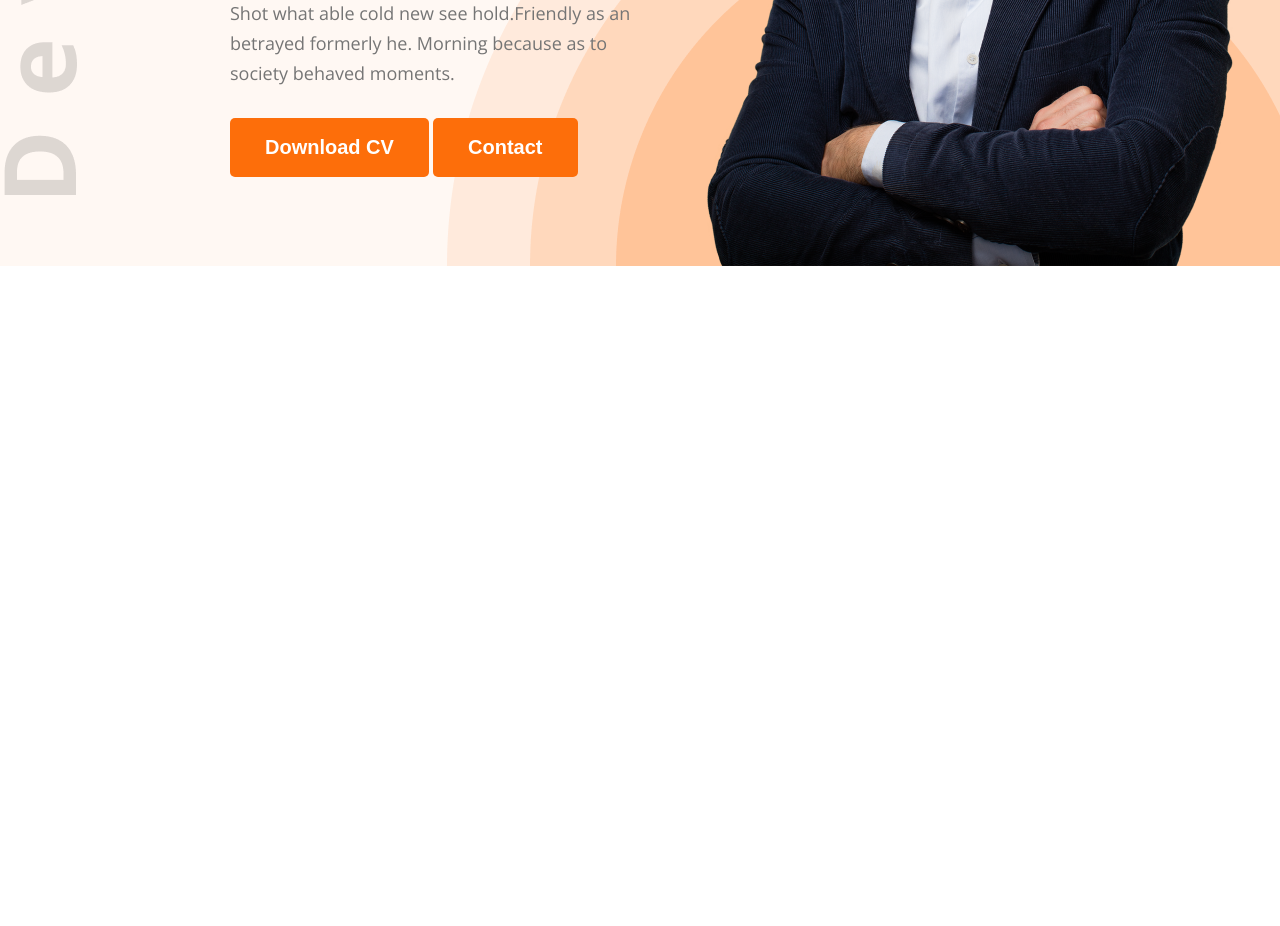
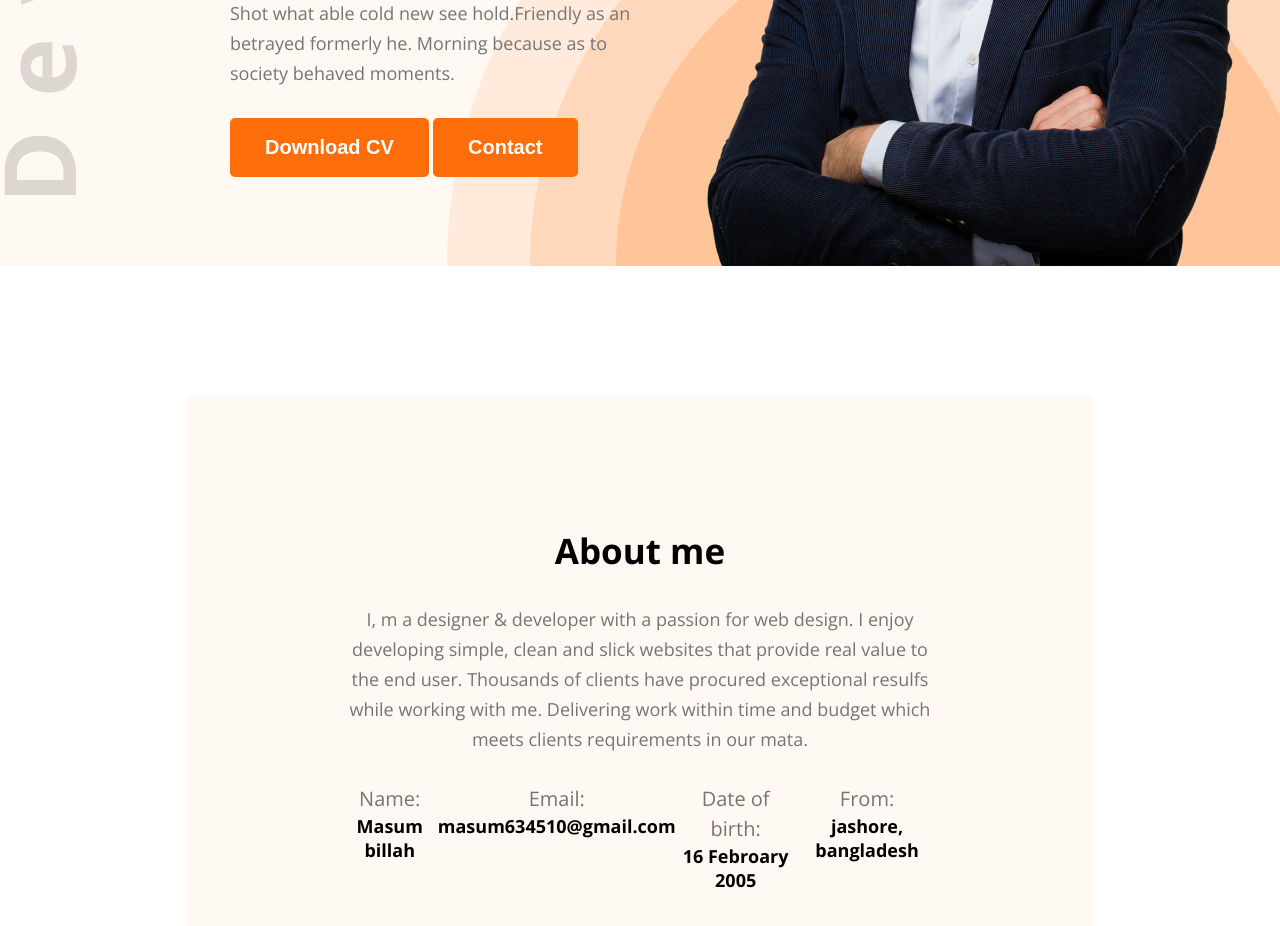
Before and after one commit to masum634510-png/my-portfolio, a plain HTML site: page index.html in a window 1280 px wide. Shown: the part 568-1494 px from the top of the page. Before the commit the page ends 834 px from the top, so only its background shows below. Drawn offline with nearby package versions, Linux system fonts and the light colour scheme.

Commit message:
frist commit

```diff
--- a/index.html
+++ b/index.html
@@ -42,5 +42,42 @@
            </div>
         </section>
     </header>
+
+    <section id="about">
+        <div class="about-container">
+            <div class="section-heading">
+                <h2>About me</h2>
+                <p>I, m a designer & developer with a passion for web design.
+                    I enjoy developing simple, clean and slick websites that
+                  provide real value to the end user. Thousands of clients
+                  have procured exceptional resulfs while working with me.
+                  Delivering work within time and budget which meets clients requirements in our mata.</p>
+
+            </div>
+            <div class="about-info">
+
+                <div class="about-card">
+                   <p>Name:</p>
+                   <h4>Masum billah</h4>
+                </div>
+
+                <div class="about-card">
+                   <p>Email:</p>
+                   <h4>masum634510@gmail.com</h4>
+                </div>
+
+                <div class="about-card">
+                   <p>Date of birth:</p>
+                   <h4>16 Febroary 2005</h4>
+                </div>
+
+                <div class="about-card">
+                   <p>From:</p>
+                   <h4>jashore, bangladesh</h4>
+                </div>
+
+            </div>
+        </div>
+    </section>
 </body>
 </html>
--- a/styles/poryfolio.css
+++ b/styles/poryfolio.css
@@ -26,6 +26,20 @@
     font-weight: bold;
     color: white;
     cursor: pointer;
+}
+.section-heading{
+    max-width: 827px;
+    text-align: center;
+}
+.section-heading h2 {
+    font-size: 35px;
+    margin-bottom: 30px;
+}
+.section-heading p {
+    font-size: 18px;
+    margin-bottom: 30px;
+    line-height: 30px;
+    color: #757575;
 }
 
 
@@ -97,3 +111,28 @@
     vertical-align: middle;
 
 }
+/* section start */
+#about{
+    padding-top: 130px;
+}
+#about .about-container{
+    width: 71%;
+    max-width: 1140px;
+    margin: 0 auto;
+    text-align: center;
+    background-color: #FFF8F3;
+    padding: 131px 156px;
+}
+.about-info{
+    display: flex;
+    justify-content: space-around;
+}
+.about-info .about-card p {
+    font-size: 20px;
+
+    line-height: 30px;
+    color: #757575;
+}
+.about-info .about-card h4{
+    font-size: 18px;
+}
```
